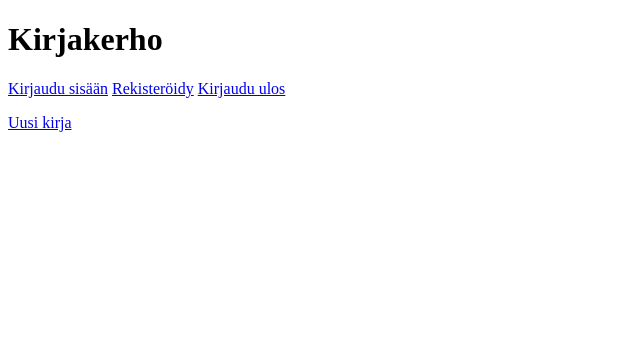
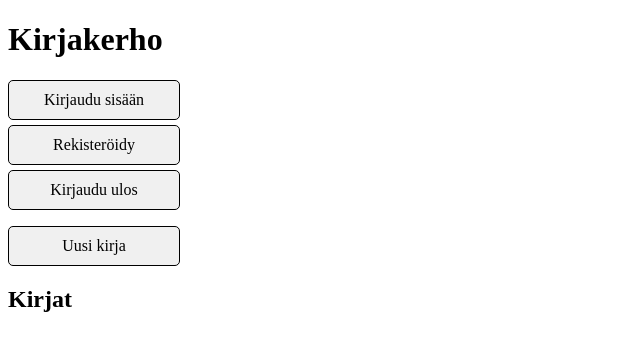
Before and after one commit to Jatuli/Kirjakerho, a Flask app: page / in a window 1280 px wide. Shown: the top 351 px of the page, without its empty margins (0-640 px from the left). Run offline with Flask 3, Linux system fonts and the light colour scheme; data that the repository does not hold is empty.

Commit message:
added books module, get_books for accessing database.

```diff
--- a/app.py
+++ b/app.py
@@ -11,7 +11,14 @@ app.secret_key = config.secret_key
 
 @app.route("/")
 def index():
-   return render_template("index.html")
+   all_books = books.get_books()
+   return render_template("index.html", books=all_books)
+
+@app.route("/book/<int:book_id>")
+def show_book(book_id):
+    book = books.get_book(book_id)
+    return render_template("get_book.html", book=book)
+
 
 @app.route("/new_book")
 def book():
--- a/books.py
+++ b/books.py
@@ -3,3 +3,17 @@ import db
 def create_book(book_name, author, description, user_id):
     sql = """INSERT INTO books (book_name, author, description, user_id) VALUES (?,?,?,?)"""
     db.execute(sql, [book_name, author, description, user_id])
+
+def get_books():
+    sql = "SELECT id, book_name, author, description, user_id FROM books ORDER by id DESC"
+    return db.query(sql)
+
+def get_book(book_id):
+    sql = """SELECT books.book_name,
+                    author,
+                    description,
+                    users.username
+            FROM books, users
+            WHERE books.user_id = users.id AND
+                    books.id = ?"""
+    return db.query(sql, [book_id])[0]
--- a/schema.sql
+++ b/schema.sql
@@ -3,3 +3,11 @@ CREATE TABLE users (
     username TEXT UNIQUE,
     password_hash TEXT
 );
+
+CREATE TABLE books (
+    id INTEGER PRIMARY KEY,
+    book_name TEXT,
+    author TEXT,
+    description TEXT,
+    user_id INTEGER REFERENCE users
+);
--- a/templates/index.html
+++ b/templates/index.html
@@ -2,6 +2,24 @@
 <html>
 <head>
     <title>Tervetuloa kirjakerhoon</title>
+    <style>
+        .button {
+            display: block;
+            padding: 10px;
+            margin: 5px 0;
+            border: 1px solid #000;
+            text-align: center;
+            text-decoration: none;
+            color: #000;
+            background-color: #f0f0f0;
+            border-radius: 5px;
+            width: 150px;
+        }
+
+        .button:hover {
+            background-color: #ddd;
+        }
+    </style>
 </head>
 
 <body>
@@ -9,19 +27,41 @@
 
     {% if session.username %}
     <p>
-        Olet kirjautunut nimellä <strong>{{ session.username }}<strong/>,  id-numero : <strong>{{ session.user_id }}</strong>
+        Olet kirjautunut nimellä <strong>{{ session.username }}</strong>,  id-numero : <strong>{{ session.user_id }}</strong>
     </p>
      {% endif %}
 
     <p>
-        <a href="/login">Kirjaudu sisään</a>
-        <a href="/register">Rekisteröidy</a>
-        <a href="/logout">Kirjaudu ulos</a>
+        <a class="button" href="/login">Kirjaudu sisään</a>
+        <a class="button" href="/register">Rekisteröidy</a>
+        <a class="button" href="/logout">Kirjaudu ulos</a>
     </p>
 
     <p>
-        <a href="/new_book">Uusi kirja</a>
+        <a class="button" href="/new_book">Uusi kirja</a>
     </p>
+
+    <h2>Kirjat</h2>
+    <style>
+        ul {
+            list-style-type: none;
+            padding-left: 10px;
+        }
+        a {
+            text-decoration: none;
+            color: blue;
+        }
+    </style>
+    <ul>
+        {% for book in books %}
+        <li>
+            <a class="button" href="/book/{{ book.id }}">
+                <b>{{ loop.index }}. Nimi: {{ book.book_name }}, Kirjoittaja: {{ book.author }}</b></a>
+        </li>
+        <li>&nbsp;</li>
+        {% endfor %}
+    </ul>
+
 </body>
 
 </html>
```
